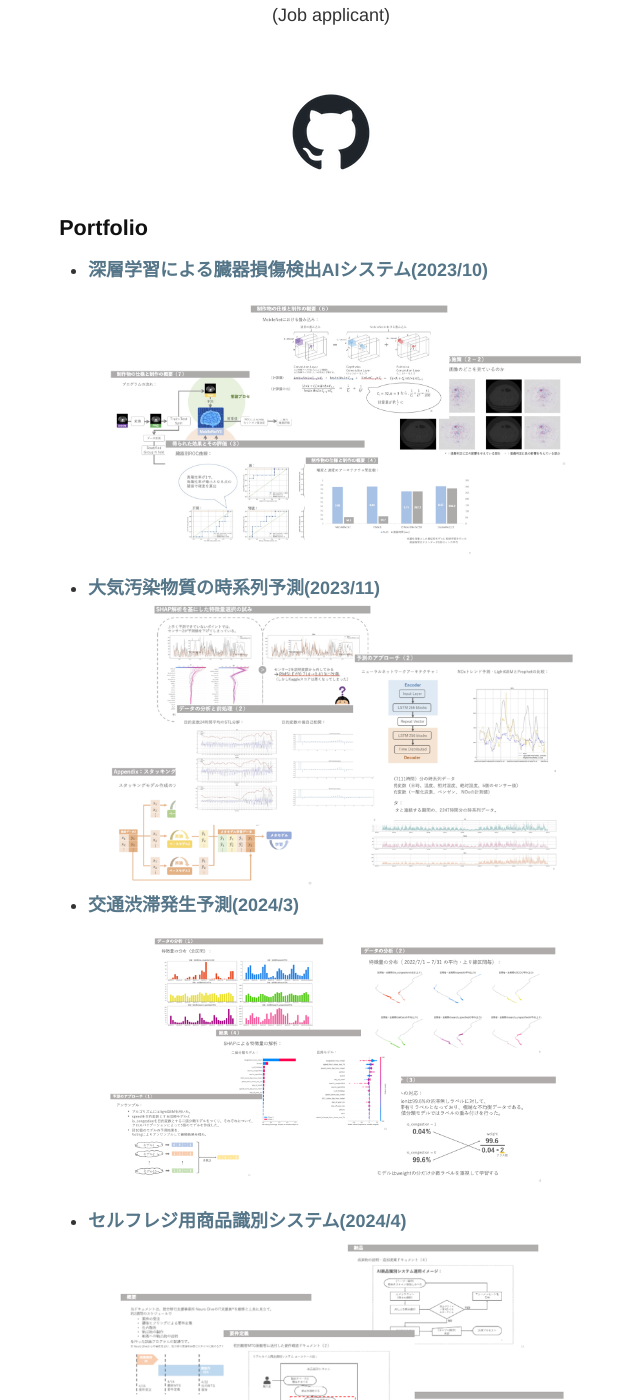
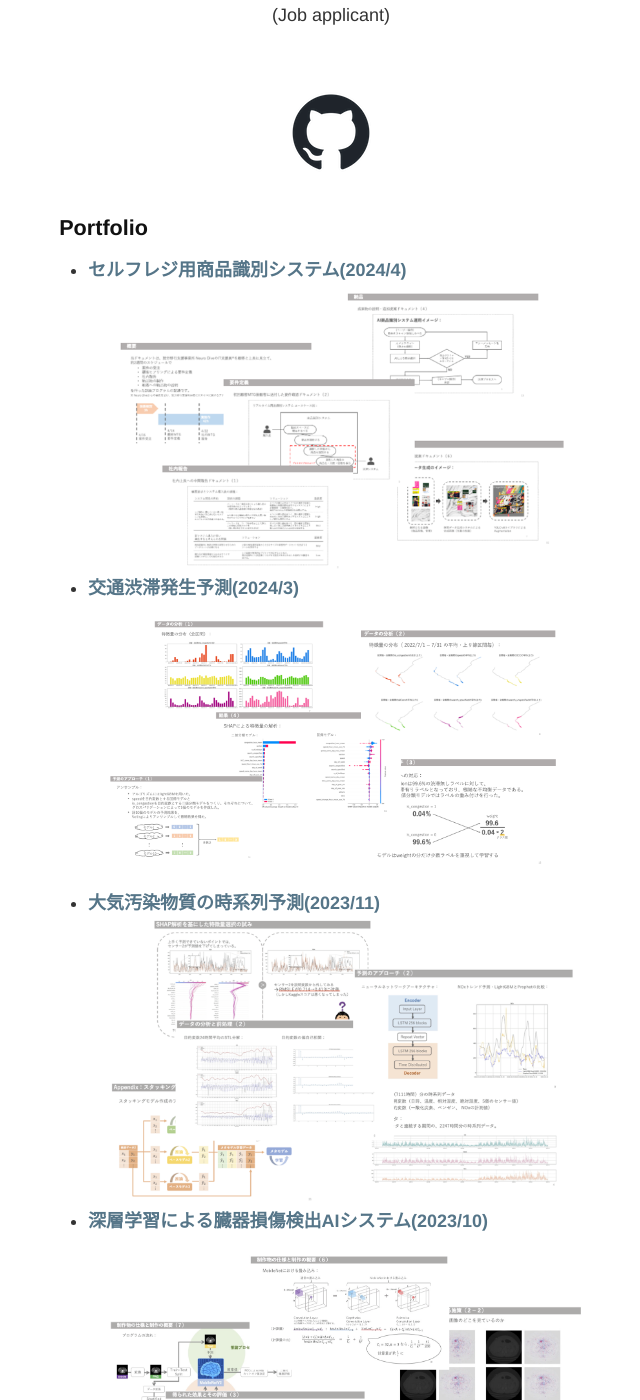
Before and after one commit to Makoto-Noda/Makoto-Noda.github.io, a Jekyll site: the page built from index.md, in a window 1280 px wide and 1400 px high, scrolled down 336 px. Shown: the whole window, without its empty margins (309-949 px from the left). Built offline with Jekyll 4.4.1, drawn with Linux system fonts in a browser that asks for light colours.

Commit message:
20240702

```diff
--- a/index.md
+++ b/index.md
@@ -13,16 +13,15 @@ layout: default
 
 [![github](assets/github.png)](https://github.com/Makoto-Noda)
 
-
 ## Portfolio
+- **[セルフレジ用商品識別システム(2024/4)](https://github.com/Makoto-Noda/YOLO/blob/main/デモインターン.pdf)**
+[![YOLO](assets/demointern.png)](https://github.com/Makoto-Noda/YOLO/blob/main/デモインターン.pdf)
+- **[交通渋滞発生予測(2024/3)](https://github.com/Makoto-Noda/NEXCO/blob/main/渋滞発生予測.pdf)**
+[![NEXCO](assets/congestion.png)](https://github.com/Makoto-Noda/NEXCO/blob/main/渋滞発生予測.pdf)
+- **[大気汚染物質の時系列予測(2023/11)](https://github.com/Makoto-Noda/TPL0721/blob/main/(発表資料)大気汚染物質予測.pdf)**
+[![TPL0721](assets/tpl.png)](https://github.com/Makoto-Noda/TPL0721/blob/main/(発表資料)大気汚染物質予測.pdf)
 - **[深層学習による臓器損傷検出AIシステム(2023/10)](https://github.com/Makoto-Noda/RSNA2023/blob/main/(発表資料)臓器損傷検出.pdf)**
 [![RSNA2023](assets/rsna.png)](https://github.com/Makoto-Noda/RSNA2023/blob/main/(発表資料)臓器損傷検出.pdf)
-- **[大気汚染物質の時系列予測(2023/11)](https://github.com/Makoto-Noda/TPL0721/blob/main/(発表資料)大気汚染物質予測.pdf)**
-[![TPL0721](assets/tpl.png)](https://github.com/Makoto-Noda/TPL0721/blob/main/(発表資料)大気汚染物質予測.pdf)
-- **[交通渋滞発生予測(2024/3)](https://github.com/Makoto-Noda/NEXCO/blob/main/渋滞発生予測.pdf)**
-[![YOLO](assets/congestion.png)](https://github.com/Makoto-Noda/NEXCO/blob/main/渋滞発生予測.pdf)
-- **[セルフレジ用商品識別システム(2024/4)](https://github.com/Makoto-Noda/YOLO/blob/main/デモインターン.pdf)**
-[![YOLO](assets/demointern.png)](https://github.com/Makoto-Noda/YOLO/blob/main/デモインターン.pdf)
 
 ## Qualifications
 - [基本情報技術者試験](https://www.ipa.go.jp/shiken/kubun/fe.html)
```
